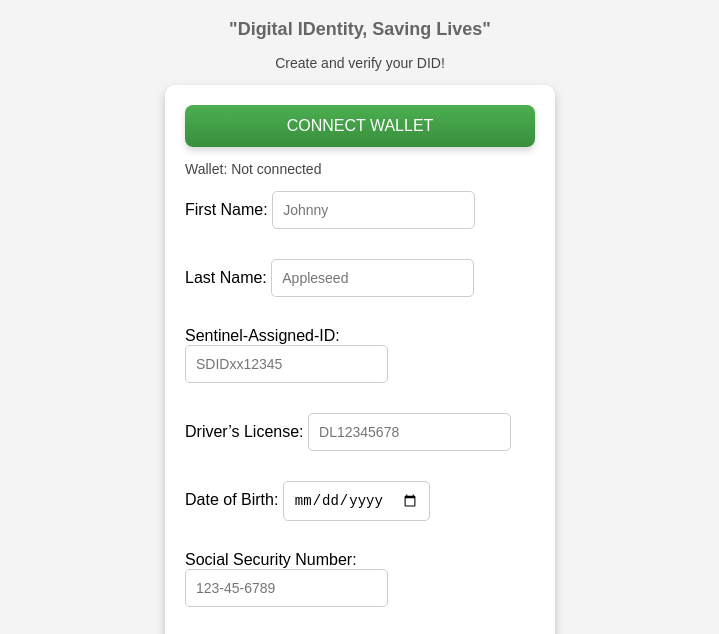
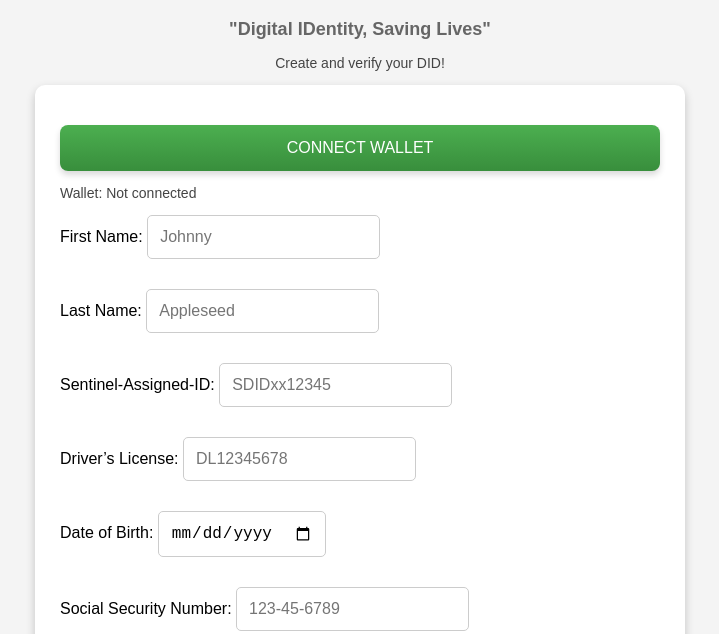
Before and after one commit to bytewizard42i/SentinelDID-poc, a website: page Sentineldid-ui-folder/index.html in a window 1280 px wide. Shown: the part 89-723 px from the top of the page, without its empty margins (280-999 px from the left). Drawn offline with Linux system fonts and the light colour scheme.

Commit message:
Updated CSS 🔹 What’s New? ✅ Form width increased by 40% (now 60% for balance). ✅ Buttons spaced out (margin-top: 15px;) to fix bunching issue. ✅ All buttons have the same fancy 3D hover effects. ✅ Improved readability and consistency across all form elements.

```diff
--- a/Sentineldid-ui-folder/styles.css
+++ b/Sentineldid-ui-folder/styles.css
@@ -22,29 +22,32 @@ p {
     color: #444;
 }
 
-/* Form Container */
+/* 🔹 Form Container - 40% Wider */
 .form-container {
     background: white;
-    padding: 20px;
+    padding: 25px;
     border-radius: 10px;
     box-shadow: 0 4px 10px rgba(0, 0, 0, 0.2);
     display: inline-block;
     text-align: left;
+    width: 60%;  /* 💡 Increased width (was around 40%) */
+    max-width: 600px; /* Ensures it doesn’t get too big */
 }
 
-/* Input Fields */
+/* 📝 Input Fields */
 #kycForm {
     display: flex;
     flex-direction: column;
-    width: 350px;
+    width: 100%;
 }
 
 #kycForm input, #kycForm textarea {
     margin-bottom: 12px;
-    padding: 10px;
-    font-size: 14px;
+    padding: 12px;
+    font-size: 16px;
     border: 1px solid #ccc;
     border-radius: 5px;
+    transition: 0.2s;
 }
 
 #kycForm input:focus, #kycForm textarea:focus {
@@ -53,10 +56,10 @@ p {
     box-shadow: 0 0 5px rgba(76, 175, 80, 0.5);
 }
 
-/* Buttons - 3D Effect with Hover */
+/* 🔹 Buttons - Fancy & Spaced */
 button {
     font-size: 16px;
-    padding: 12px;
+    padding: 14px;
     width: 100%;
     background: linear-gradient(180deg, #4CAF50 0%, #388E3C 100%);
     color: white;
@@ -66,18 +69,20 @@ button {
     transition: all 0.3s ease-in-out;
     box-shadow: 0 4px 6px rgba(0, 0, 0, 0.15);
     text-transform: uppercase;
+    margin-top: 15px; /* 🔹 Adds spacing between buttons */
 }
 
+/* 🖱️ Hover Effect */
 button:hover {
     background: linear-gradient(180deg, #45a049 0%, #2E7D32 100%);
     transform: scale(1.05);
     box-shadow: 0 6px 12px rgba(0, 0, 0, 0.2);
 }
 
-/* Special: Connect Wallet Button */
+/* 🎨 Special: Connect Wallet Button */
 #connectWalletButton {
     font-size: 20px;
-    padding: 15px;
+    padding: 16px;
     width: 100%;
     background: linear-gradient(180deg, #ff9800 0%, #e65100 100%);
     color: white;
@@ -86,14 +91,14 @@ button:hover {
     animation: vibrate 0.3s infinite ease-in-out alternate 3s;
 }
 
-/* Button Hover Effect */
+/* Hover & Glow */
 #connectWalletButton:hover {
     background: linear-gradient(180deg, #ffb74d 0%, #e64a19 100%);
     transform: scale(1.08);
     box-shadow: 0 8px 16px rgba(255, 87, 34, 0.3);
 }
 
-/* Vibrating Effect */
+/* 🎭 Vibrating Effect */
 @keyframes vibrate {
     0% { transform: translateX(0); }
     25% { transform: translateX(-2px); }
@@ -102,7 +107,7 @@ button:hover {
     100% { transform: translateX(0); }
 }
 
-/* QR Code */
+/* 📷 QR Code */
 #qrCode {
     margin-top: 20px;
     width: 200px;
@@ -112,7 +117,7 @@ button:hover {
     box-shadow: 0 4px 8px rgba(0, 0, 0, 0.2);
 }
 
-/* Disabled Button */
+/* ❌ Disabled Button */
 button:disabled {
     background: #ccc;
     cursor: not-allowed;
```
